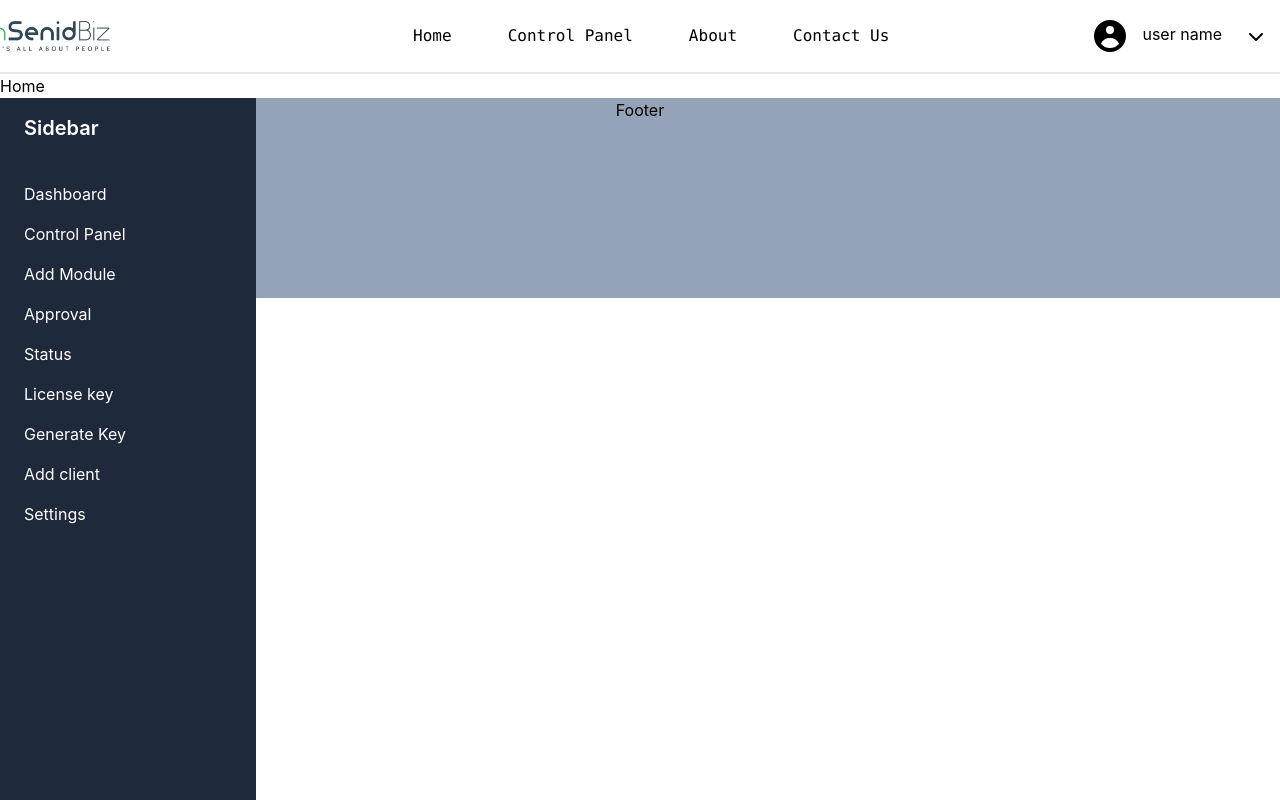
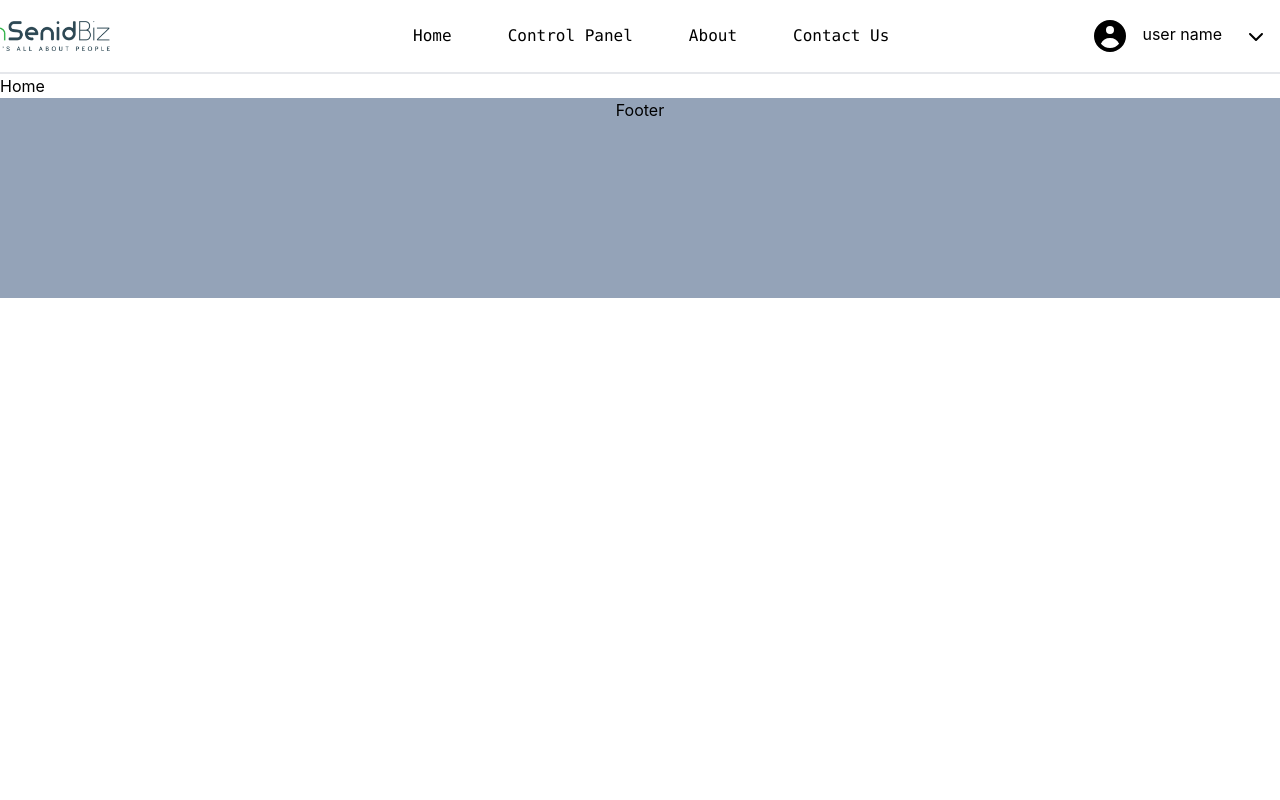
Before and after one commit to sunera321/license_management_system, a React (Create React App) app: page / in a window 1280 px wide. Built offline with nearby package versions, Linux system fonts and the light colour scheme.

Commit message:
error commit

```diff
--- a/src/layouts/MainLayout.jsx
+++ b/src/layouts/MainLayout.jsx
@@ -1,7 +1,6 @@
 import { Outlet } from "react-router-dom";
 import Footer from "./Footer";
 import Header from "./Header";
-import Sidebar from "./sidebar";
 
 
 const MainLayout = () => {
@@ -9,7 +8,6 @@ const MainLayout = () => {
     <div>
       <Header />
       <Outlet />
-      <Sidebar />
       <Footer />
     </div>
   );
--- a/src/layouts/sidebar.jsx
+++ /dev/null
@@ -1,25 +0,0 @@
-import React from 'react';
-
-const Sidebar = () => {
-  return (
-    <div className="h-screen w-64 bg-slate-800 text-white fixed">
-      <div className="py-4 px-6">
-        <h2 className="text-xl font-semibold">Sidebar</h2>
-      </div>
-      <nav className="flex flex-col mt-4">
-        <a href="#" className="py-2 px-6 hover:bg-slate-700 transition-colors">Dashboard</a>
-        <a href="#" className="py-2 px-6 hover:bg-slate-700 transition-colors">Control Panel</a>
-        <a href="#" className="py-2 px-6 hover:bg-slate-700 transition-colors">Add Module</a>
-        <a href="#" className="py-2 px-6 hover:bg-slate-700 transition-colors">Approval</a>
-         <a href="#" className="py-2 px-6 hover:bg-slate-700 transition-colors">Status</a>
-        <a href="#" className="py-2 px-6 hover:bg-slate-700 transition-colors">License key</a>
-        <a href="#" className="py-2 px-6 hover:bg-slate-700 transition-colors">Generate Key</a>
-        <a href="#" className="py-2 px-6 hover:bg-slate-700 transition-colors">Add client</a>
-        <a href="#" className="py-2 px-6 hover:bg-slate-700 transition-colors">Settings</a>
-        {/* Add other sidebar links here */}
-      </nav>
-    </div>
-  );
-}
-
-export default Sidebar;
```
